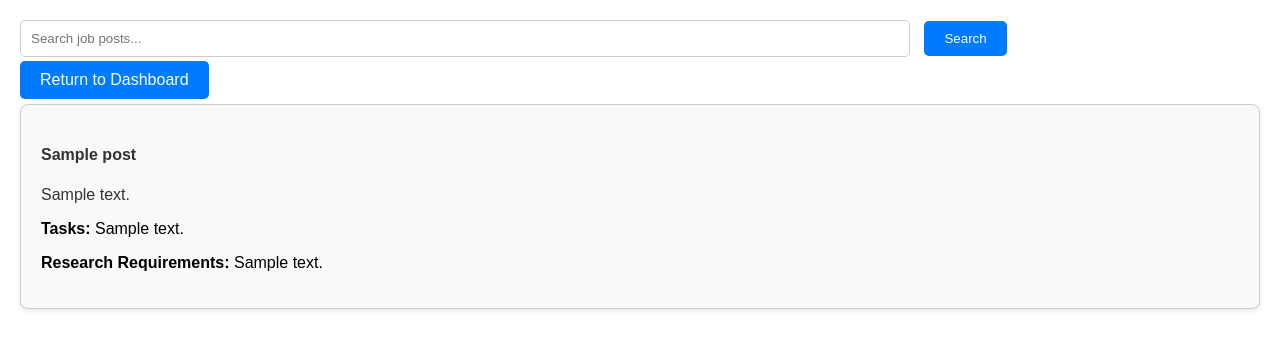
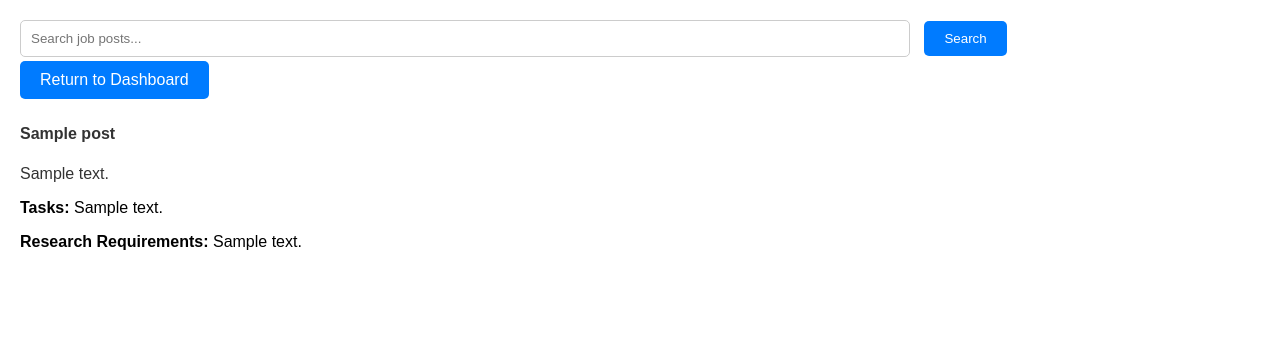
Before and after one commit to m-palaciosq/CampusCollabConnect, a Flask app: page /search in a window 1280 px wide. Shown: the top 350 px of the page. Run offline with Flask 3, Linux system fonts and the light colour scheme; tables that the repository leaves empty or names only in its code hold one stand-in row (values such as "Sample post").

Commit message:
Update CCCSearch.html

```diff
--- a/templates/CCCSearch.html
+++ b/templates/CCCSearch.html
@@ -95,15 +95,6 @@
         /* Checkbox styles */
         .filter-checkboxes {
             margin: 10px 0;
-        }
-
-        .post-container {
-            border: 1px solid #ccc;
-            border-radius: 8px;
-            padding: 20px;
-            margin-bottom: 20px;
-            background-color: #f9f9f9;
-            box-shadow: 0 2px 4px rgba(0, 0, 0, 0.1);
         }
 
         .post-title {
```
